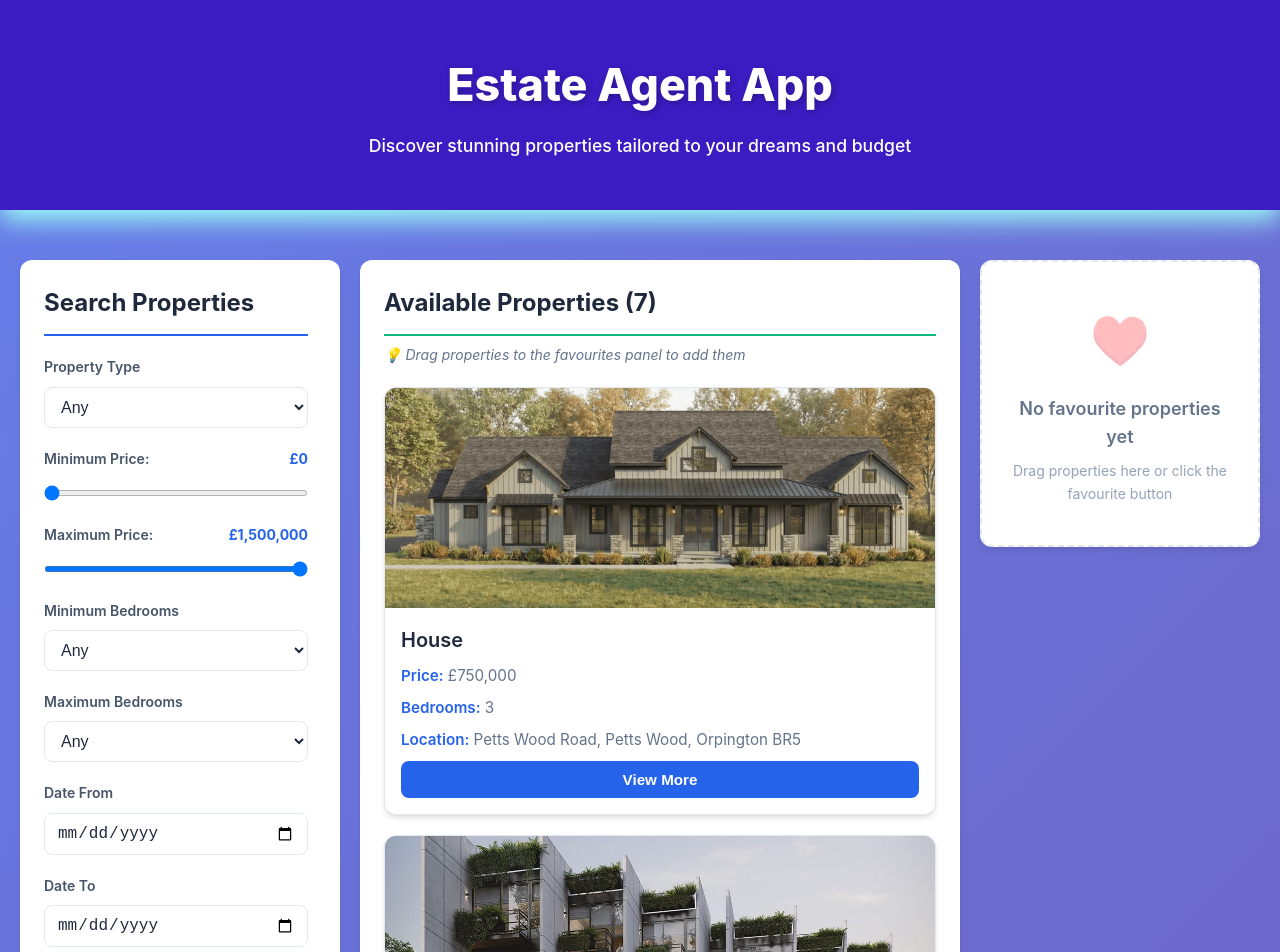
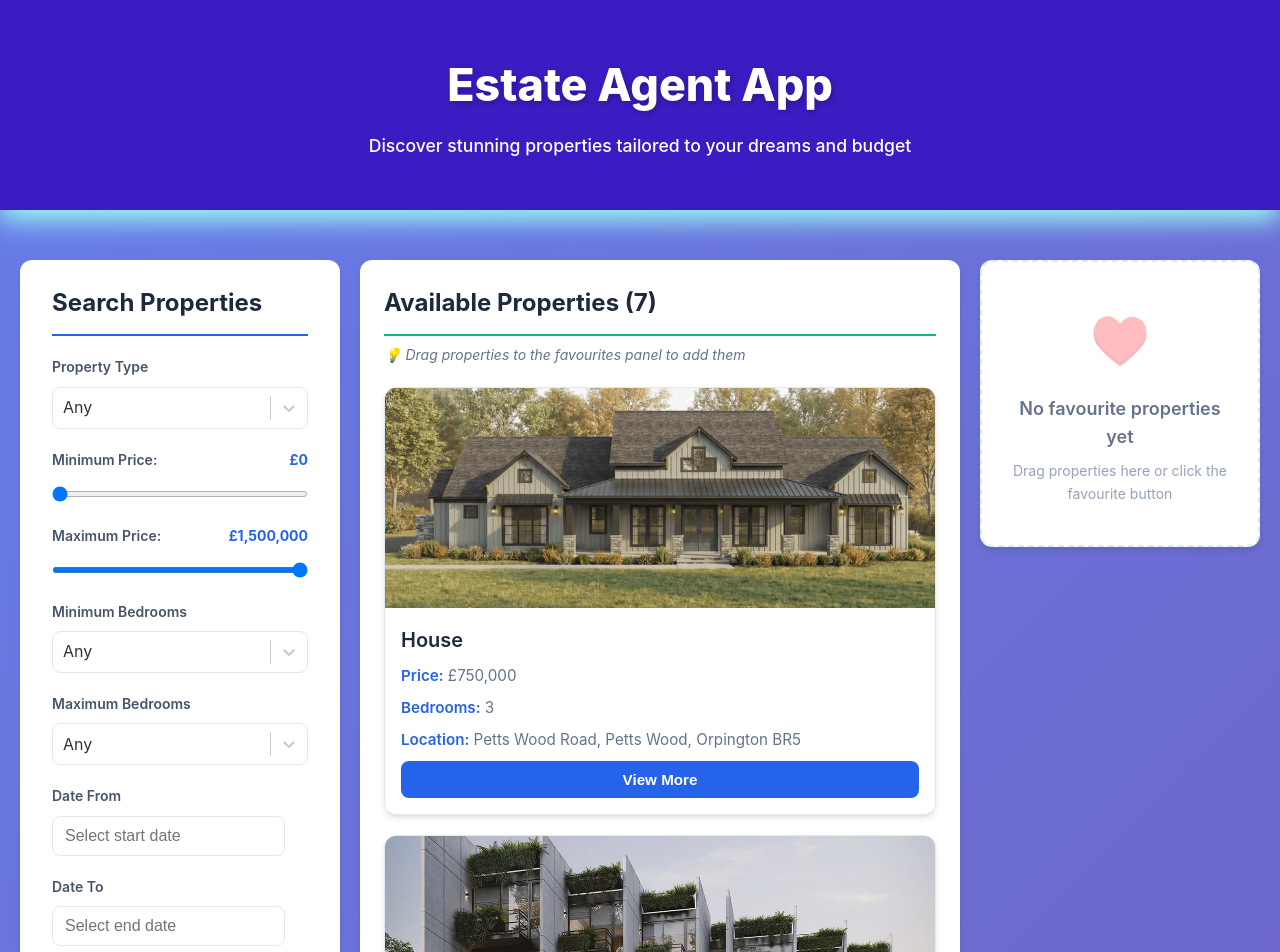
Before and after one commit to Gangulyy/React-CW, a React (Vite) app in the folder Estate-Agent-CW/: page / in a window 1280 px wide. Shown: the top 952 px of the page. Built offline with nearby package versions, Linux system fonts and the light colour scheme.

Commit message:
replace input types with react-select widget and react datepicker, added comments

```diff
--- a/Estate-Agent-CW/package.json
+++ b/Estate-Agent-CW/package.json
@@ -11,7 +11,9 @@
   },
   "dependencies": {
     "react": "^19.2.0",
-    "react-dom": "^19.2.0"
+    "react-datepicker": "^9.1.0",
+    "react-dom": "^19.2.0",
+    "react-select": "^5.10.2"
   },
   "devDependencies": {
     "@eslint/js": "^9.39.1",
--- a/Estate-Agent-CW/src/App.css
+++ b/Estate-Agent-CW/src/App.css
@@ -153,6 +153,16 @@
   transform: translateY(-1px);
 }
 
+/* Datepicker input field styling */
+.react-datepicker-input {
+  width: 100%;
+  padding: 10px 12px;
+  font-size: 1rem;
+  border: 1px solid #e2e8f0;
+  border-radius: 8px;
+  background-color: white;
+  color: #1e293b;
+}
 
 /* --------footer-------*/
 
@@ -184,6 +194,7 @@
   }
 
 
+
   /*Change grid to single column  */
   @media (max-width: 968px) {
     .searchLayout {
--- a/Estate-Agent-CW/src/components/SearchForm.jsx
+++ b/Estate-Agent-CW/src/components/SearchForm.jsx
@@ -1,3 +1,26 @@
+import Select from 'react-select';
+import DatePicker from 'react-datepicker';
+import 'react-datepicker/dist/react-datepicker.css';
+
+// ---- property type options -----
+// Dropdown options for selecting property type (House, Flat, or Any)
+const propertyTypeOptions = [
+  { value: '', label: 'Any' },
+  { value: 'House', label: 'House' },
+  { value: 'Flat', label: 'Flat' }
+];
+
+// ---- bedroom options -----
+const bedroomOptions = [
+  { value: '', label: 'Any' },
+  { value: '1', label: '1' },
+  { value: '2', label: '2' },
+  { value: '3', label: '3' },
+  { value: '4', label: '4' },
+  { value: '5', label: '5' }
+];
+
+
 /*displays all the search filters on the left side */
 function SearchForm({
   selectedType,
@@ -25,16 +48,22 @@ function SearchForm({
         {/* -----property type filter---- */}
         <div style={styles.formGroup}>
           <label style={styles.label}>Property Type</label>
-          {/* drop down */}
-          <select
-            style={styles.select}
-            value={selectedType}
-            onChange={(event) => setSelectedType(event.target.value)}
-          >
-            <option value="">Any</option>
-            <option value="House">House</option>
-            <option value="Flat">Flat</option>
-          </select>
+
+          {/* react-select dropdown component */}
+          <Select
+            options={propertyTypeOptions}
+            value={propertyTypeOptions.find(opt => opt.value === selectedType)}
+            onChange={(option) => setSelectedType(option.value)}
+            placeholder="Any"
+            styles={{
+              control: (base) => ({
+                ...base,
+                borderRadius: '8px',
+                borderColor: '#e2e8f0',
+                minHeight: '42px'
+              })
+            }}
+          />
         </div>
 
         {/* ---minimum price filter ----*/}
@@ -76,58 +105,80 @@ function SearchForm({
         {/* ---minimum bedrooms filter ----*/}
         <div style={styles.formGroup}>
           <label style={styles.label}>Minimum Bedrooms</label>
-          {/*Dropdown*/}
-          <select
-              style={styles.select}
-              value={minBedrooms}
-              onChange={(event) => setMinBedrooms(event.target.value)}
-          >
-              <option value="">Any</option>
-              <option value="1">1+</option>
-              <option value="2">2+</option>
-              <option value="3">3+</option>
-              <option value="4">4+</option>
-              <option value="5">5+</option>
-          </select>
+
+          {/* react-select dropdown component */}
+          <Select
+            options={bedroomOptions}
+            value={bedroomOptions.find(opt => opt.value === minBedrooms)}
+            onChange={(option) => setMinBedrooms(option.value)}
+            placeholder="Any"
+            styles={{
+              // Custom styling for the dropdown button
+              control: (base) => ({
+                ...base,
+                borderRadius: '8px',
+                borderColor: '#e2e8f0',
+                minHeight: '42px'
+              })
+            }}
+          />
+
         </div>
 
         {/* ---maximum bedrooms filter ----*/}
         <div style={styles.formGroup}>
           <label style={styles.label}>Maximum Bedrooms</label>
-          <select
-              style={styles.select}
-              value={maxBedrooms}
-              onChange={(event) => setMaxBedrooms(event.target.value)}
-          >
-              <option value="">Any</option>
-              <option value="1">1</option>
-              <option value="2">2</option>
-              <option value="3">3</option>
-              <option value="4">4</option>
-              <option value="5">5</option>
-          </select>
+
+          {/* react-select dropdown component */}
+          <Select
+            options={bedroomOptions}
+            value={bedroomOptions.find(opt => opt.value === maxBedrooms)}
+            onChange={(option) => setMaxBedrooms(option.value)}
+            placeholder="Any"
+            styles={{
+              // Custom styling for the dropdown button
+              control: (base) => ({
+                ...base,
+                borderRadius: '8px',
+                borderColor: '#e2e8f0',
+                minHeight: '42px'
+              })
+            }}
+          />
+
         </div>
 
         {/* ---date from filters ---- (properties added after this date)*/}
         <div style={styles.formGroup}>
           <label style={styles.label}>Date From</label>
-          <input
-              style={styles.input}
-              type="date"
-              value={addedAfter}
-              onChange={(event) => setAddedAfter(event.target.value)}
-            />
+
+          {/* react-datepicker component */}
+          <DatePicker
+            selected={addedAfter ? new Date(addedAfter) : null}
+            onChange={(date) =>
+              setAddedAfter(date ? date.toISOString().split('T')[0] : '')
+            }
+            placeholderText="Select start date"
+            dateFormat="dd/MM/yyyy"
+            className="react-datepicker-input"
+          />
         </div>
 
         {/* ---date to filters ---- (properties added before this date)*/}
         <div style={styles.formGroup}>
           <label style={styles.label}>Date To</label>
-          <input
-              style={styles.input}
-              type="date"
-              value={addedBefore}
-              onChange={(event) => setAddedBefore(event.target.value)}
-            />
+
+          {/* react-datepicker component */}
+          <DatePicker
+            selected={addedBefore ? new Date(addedBefore) : null}
+            onChange={(date) =>
+              setAddedBefore(date ? date.toISOString().split('T')[0] : '')
+            }
+            placeholderText="Select end date"
+            dateFormat="dd/MM/yyyy"
+            className="react-datepicker-input"
+          />
+
         </div>
 
         {/* --- postcode area filter ----*/}
@@ -163,6 +214,7 @@ const styles = {
 
   /* Scrollable area inside the container */
   scrollArea: {
+    paddingLeft: '8px',
     paddingRight: '8px',
     maxHeight: 'calc(100vh - 70px)',
     overflowY: 'auto',
```
Also changed, not shown: 1 other file (tests, documents, lock files or other folders).
